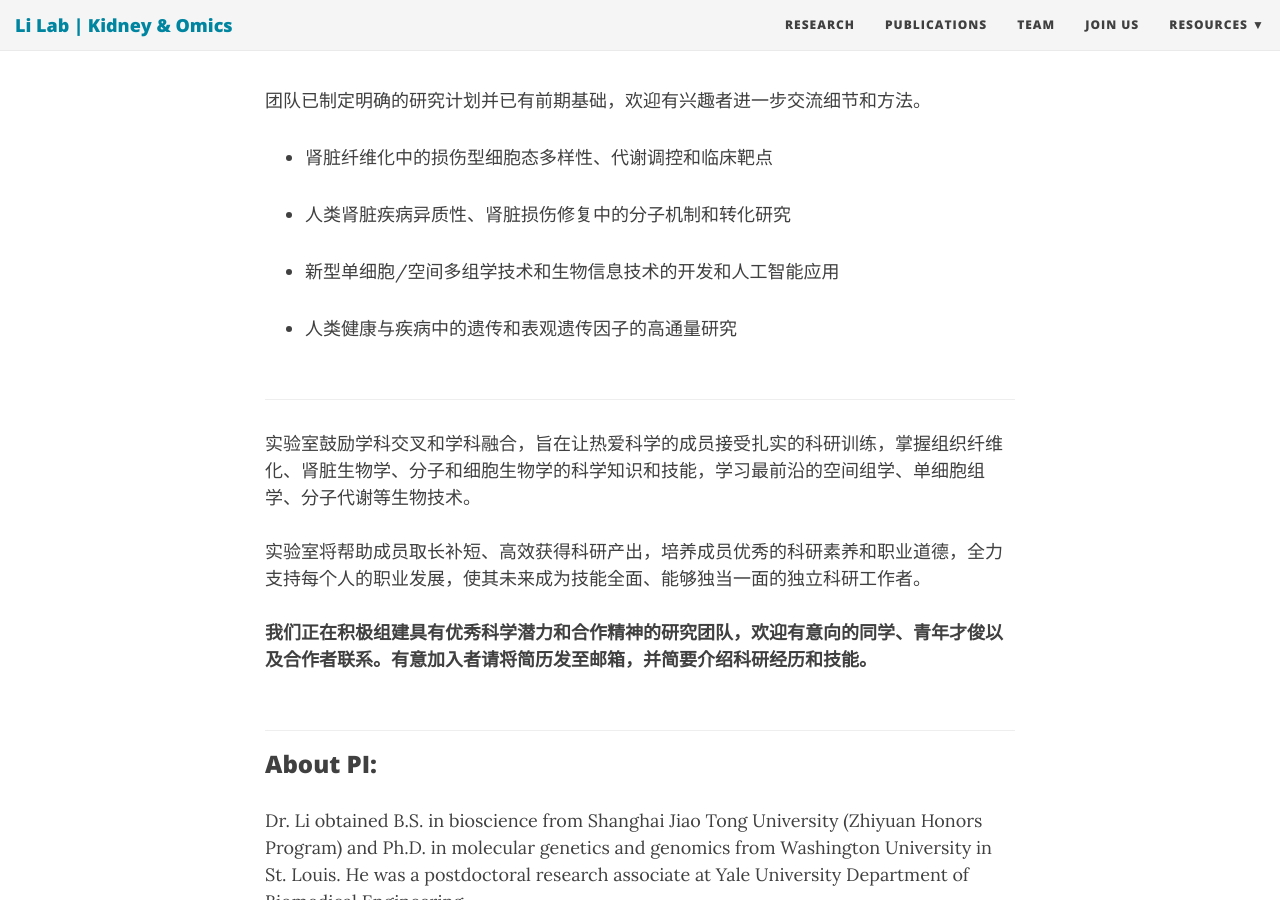
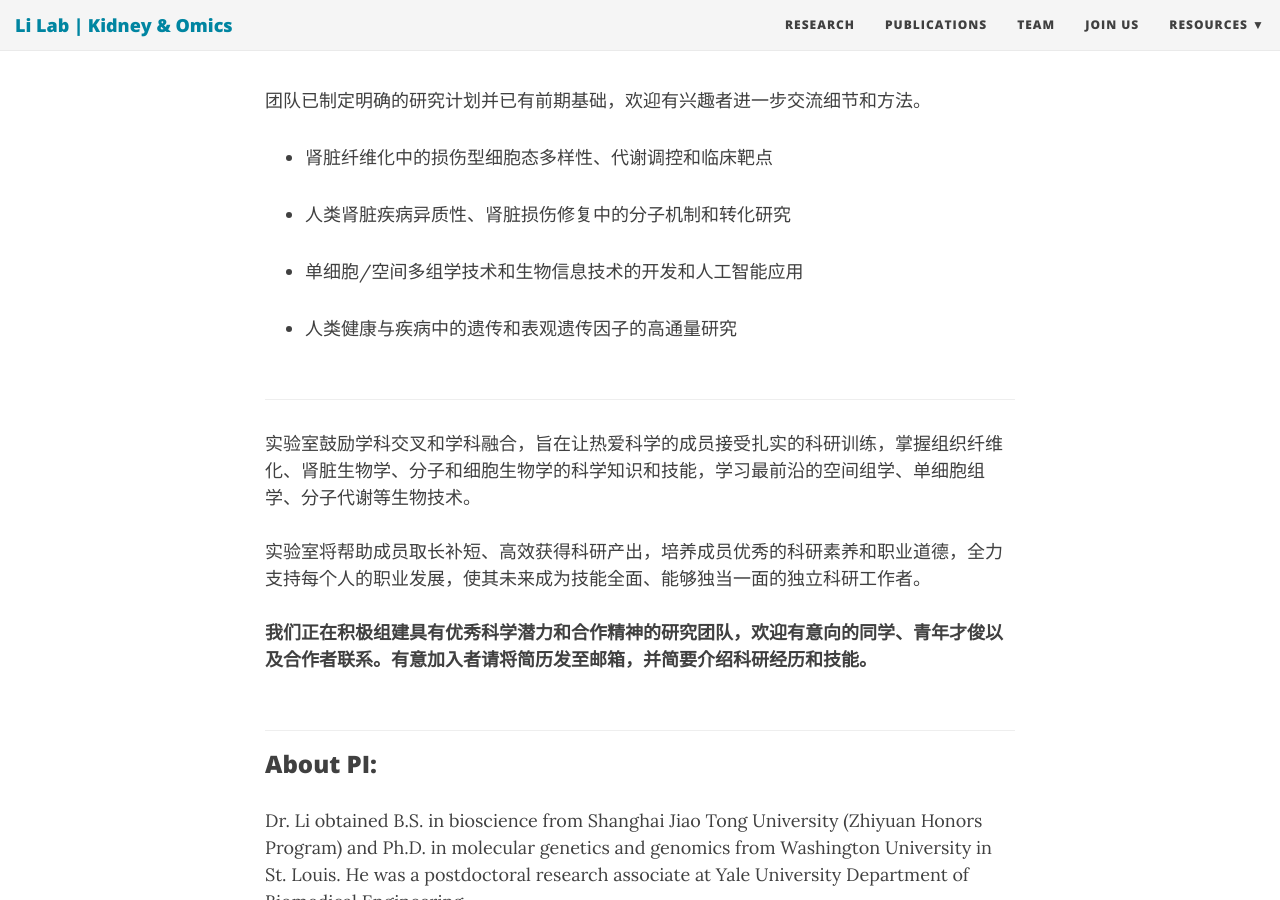
Before and after one commit to TheLiLab/thelilab.github.io, a Jekyll site: the page built from joinus.md, in a window 1280 px wide and 900 px high, scrolled down 467 px. Built offline with Jekyll 4.4.1, drawn with Linux system fonts in a browser that asks for light colours; nearby versions of some CDN libraries.

Commit message:
Update joinus.md

```diff
--- a/joinus.md
+++ b/joinus.md
@@ -15,7 +15,7 @@ bigimg:
 
 - 人类肾脏疾病异质性、肾脏损伤修复中的分子机制和转化研究<br>
 
-- 新型单细胞/空间多组学技术和生物信息技术的开发和人工智能应用<br>
+- 单细胞/空间多组学技术和生物信息技术的开发和人工智能应用<br>
 
 - 人类健康与疾病中的遗传和表观遗传因子的高通量研究<br>
 <br>
```
